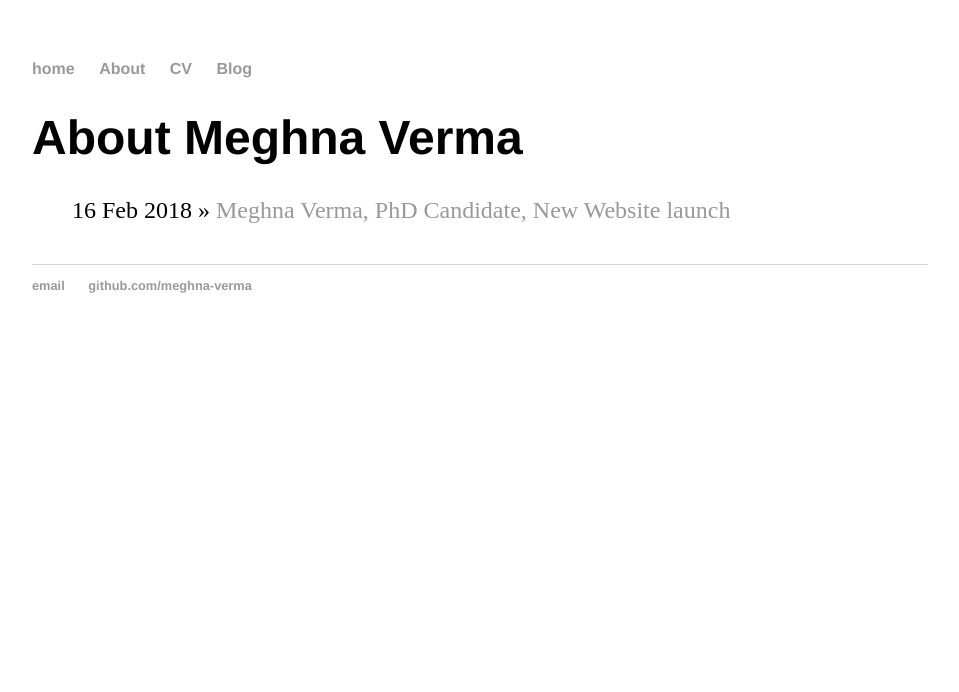
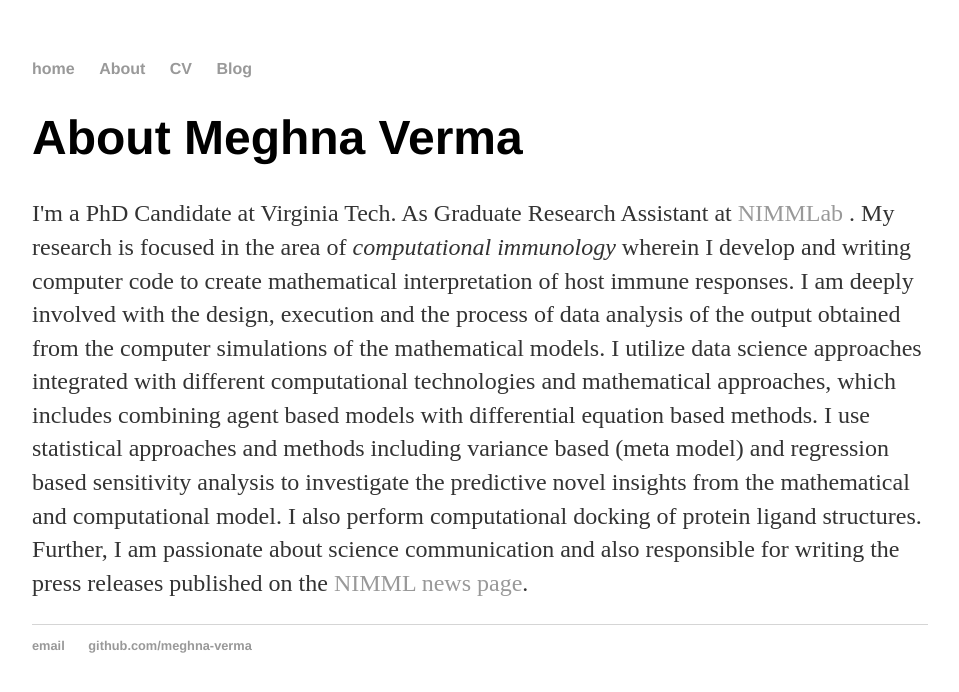
Before and after one commit to meghna-verma/meghna-verma.github.io, a Jekyll site: the page built from about/index.html, in a window 1280 px wide. Shown: the top 692 px of the page, without its empty margins (160-1119 px from the left). Built offline with Jekyll 4.4.1, drawn with Linux system fonts in a browser that asks for light colours.

Commit message:
Updated About me
Detailed work description, passion and skills.

```diff
--- a/about/index.html
+++ b/about/index.html
@@ -3,9 +3,9 @@
 title: About Meghna Verma
 ---
 	<h1>{{ page.title }}</h1>
-	<ul class="posts">
-
-	  {% for post in site.posts %}
-	    <li><span>{{ post.date | date_to_string }}</span> » <a href="{{ post.url }}" title="{{ post.title }}">{{ post.title }}</a></li>
-	  {% endfor %}
-	</ul>
+	<div class="blurb">
+	<p>I'm a PhD Candidate at Virginia Tech. As Graduate Research Assistant at <a href="http://nimml.org"> NIMMLab </a>.
+	My research is focused in the area of <em> computational immunology </em> wherein I develop and writing computer code to create mathematical interpretation of host immune responses.
+	I am deeply involved with the design, execution and the process of data analysis of the output obtained from the computer simulations of the mathematical models. I utilize data science approaches integrated with different computational technologies and mathematical approaches, which includes combining agent based models with differential equation based methods. I use statistical approaches and methods including variance based (meta model) and regression based sensitivity analysis to investigate the predictive novel insights from the mathematical and computational model.
+	I also perform computational docking of protein ligand structures. Further, I am passionate about science communication and also responsible for writing the press releases published on the <a href="http://nimml.org/news"> NIMML news page</a>.
+</div><!-- /.blurb -->
```
